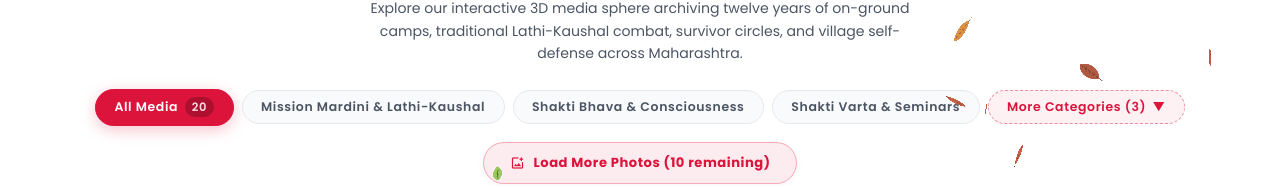
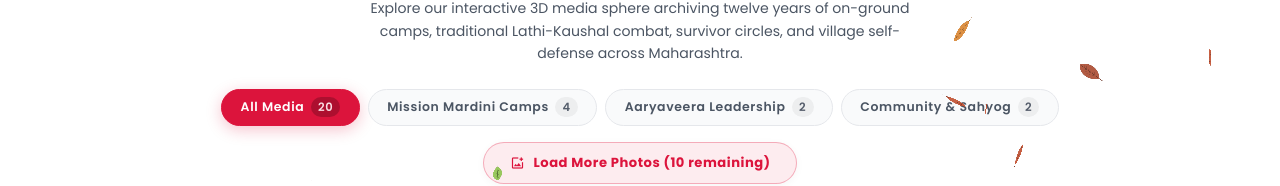
Before and after one commit to outstandingom/shakti-shabha, a React (Vite) app: page /gallery in a window 1280 px wide. Shown: the part 278-464 px from the top of the page. Built offline with nearby package versions, Linux system fonts and the light colour scheme; no server answers; the database is empty.

Commit message:
feat(gallery): add Mission Mardini Camps, Aaryaveera Leadership, and Community & Sahyog categories matching admin dashboard

```diff
--- a/src/data/galleryStore.ts
+++ b/src/data/galleryStore.ts
@@ -27,42 +27,36 @@ export interface GalleryCategoryItem {
 
 export const DEFAULT_GALLERY_CATEGORIES: GalleryCategoryItem[] = [
   {
-    id: 'cat-mardini',
-    name: 'Mission Mardini & Lathi-Kaushal',
-    description: 'Martial arts, tactical self-defense, bamboo lathi combat, and residential camps.',
-    created_at: '2023-01-01T00:00:00.000Z'
+    id: 'cat-mardini-camps',
+    name: 'Mission Mardini Camps',
+    description: 'Ground combat and lathi self-defense training across schools.',
+    cover_url: 'https://images.unsplash.com/photo-1509198397868-475647b2a1e5?w=800&auto=format&fit=crop&q=80',
+    created_at: '2026-01-01T00:00:00.000Z'
   },
   {
-    id: 'cat-shakti-bhava',
-    name: 'Shakti Bhava & Consciousness',
-    description: 'Youth awakening, emotional resilience, survivor support circles, and crisis interventions.',
-    created_at: '2023-01-02T00:00:00.000Z'
+    id: 'cat-aaryaveera-leadership',
+    name: 'Aaryaveera Leadership',
+    description: 'Youth character building and civilizational seminars.',
+    cover_url: 'https://images.unsplash.com/photo-1529156069898-49953e39b3ac?w=800&auto=format&fit=crop&q=80',
+    created_at: '2026-01-02T00:00:00.000Z'
   },
   {
-    id: 'cat-shakti-varta',
-    name: 'Shakti Varta & Seminars',
-    description: 'Intellectual discourses, academic symposiums, research forums, and Vedic dialogues.',
-    created_at: '2023-01-03T00:00:00.000Z'
-  },
-  {
-    id: 'cat-community',
-    name: 'Tribal Outreach & Community Assemblies',
-    description: 'Grassroots interventions, rural adolescent drives, and community stabilization.',
-    created_at: '2023-01-04T00:00:00.000Z'
-  },
-  {
-    id: 'cat-events',
-    name: 'National Symposia & Public Events',
-    description: 'Keynotes, large-scale civil assemblies (CIDCO, Lata Mangeshkar Auditorium, Ratlam).',
-    created_at: '2023-01-05T00:00:00.000Z'
-  },
-  {
-    id: 'cat-founder',
-    name: 'Aaryaveera & Training Frontline',
-    description: 'Tactical demonstrations, Karate drills, non-verbal profiling, and field leadership.',
-    created_at: '2023-01-06T00:00:00.000Z'
+    id: 'cat-community-sahyog',
+    name: 'Community & Sahyog',
+    description: 'On-ground rural assistance and counseling outreach.',
+    cover_url: 'https://images.unsplash.com/photo-1544027993-37dbfe43562a?w=800&auto=format&fit=crop&q=80',
+    created_at: '2026-01-03T00:00:00.000Z'
   }
 ]
+
+const LEGACY_OLD_NAMES = new Set([
+  'Mission Mardini & Lathi-Kaushal',
+  'Shakti Bhava & Consciousness',
+  'Shakti Varta & Seminars',
+  'Tribal Outreach & Community Assemblies',
+  'National Symposia & Public Events',
+  'Aaryaveera & Training Frontline'
+])
 
 const STORAGE_KEY_CATEGORIES = 'shakti_gallery_categories'
 const STORAGE_KEY_ALL_PHOTOS = 'shakti_gallery_photos'
--- a/src/pages/GalleryPage.tsx
+++ b/src/pages/GalleryPage.tsx
@@ -15,49 +15,49 @@ const EXTRA_GALLERY_IMAGES: DomeGalleryImage[] = [
   {
     src: 'https://images.unsplash.com/photo-1594736797933-d0501ba2fe65?w=800&auto=format&fit=crop&q=80',
     alt: 'Lathi-Kaushal Dual Staff Defense',
-    tag: 'LATHI & SWORD',
+    tag: 'MISSION MARDINI CAMPS',
     desc: 'Demonstration of two-handed defensive staff circular sweeps at the Wardha district camp.'
   },
   {
     src: 'https://images.unsplash.com/photo-1544027993-37dbfe43562a?w=800&auto=format&fit=crop&q=80',
     alt: 'Traditional Maratha Talwar Parries',
-    tag: 'LATHI & SWORD',
+    tag: 'MISSION MARDINI CAMPS',
     desc: 'Practicing ancient sword stances, balance shifts, and rapid diagonal strikes.'
   },
   {
     src: 'https://images.unsplash.com/photo-1517838277536-f5f99be501cd?w=800&auto=format&fit=crop&q=80',
     alt: 'Joint-Lock & Escape Biomechanics',
-    tag: 'MISSION MARDINI',
+    tag: 'MISSION MARDINI CAMPS',
     desc: 'Intensive tactile counter-assault training during the 5-day residential Mission Mardini camp.'
   },
   {
     src: 'https://images.unsplash.com/photo-1573496359142-b8d87734a5a2?w=800&auto=format&fit=crop&q=80',
     alt: 'Trauma Release & Peer Healing Circle',
-    tag: 'SHAKTI BHAVA',
+    tag: 'COMMUNITY & SAHYOG',
     desc: 'Guided somatic therapy and group affirmation circles for domestic abuse survivors.'
   },
   {
     src: 'https://images.unsplash.com/photo-1509062522246-3755977927d7?w=800&auto=format&fit=crop&q=80',
     alt: 'School Campus Street-Smart Training',
-    tag: 'SCHOOL OUTREACH',
+    tag: 'AARYAVEERA LEADERSHIP',
     desc: 'Empowering adolescent students with situational danger reflexes and confidence.'
   },
   {
     src: 'https://images.unsplash.com/photo-1529156069898-49953e39b3ac?w=800&auto=format&fit=crop&q=80',
     alt: 'Mission Mardini Cadet Convocation',
-    tag: 'MISSION MARDINI',
+    tag: 'MISSION MARDINI CAMPS',
     desc: 'Over 120 girls receiving their verified physical warrior certificates in Pune.'
   },
   {
     src: 'https://images.unsplash.com/photo-1517486808906-6ca8b3f04846?w=800&auto=format&fit=crop&q=80',
     alt: 'Confidential Survivor Listening Circle',
-    tag: 'SHAKTI BHAVA',
+    tag: 'COMMUNITY & SAHYOG',
     desc: 'Safe, empathetic space where women share personal journeys and receive emotional anchoring.'
   },
   {
     src: 'https://images.unsplash.com/photo-1524178232363-1fb2b075b655?w=800&auto=format&fit=crop&q=80',
     alt: 'High School Legal Literacy Assembly',
-    tag: 'SCHOOL OUTREACH',
+    tag: 'AARYAVEERA LEADERSHIP',
     desc: 'Instructing female students on self-defense rights, emergency helplines, and legal remedies.'
   },
 ]
```
